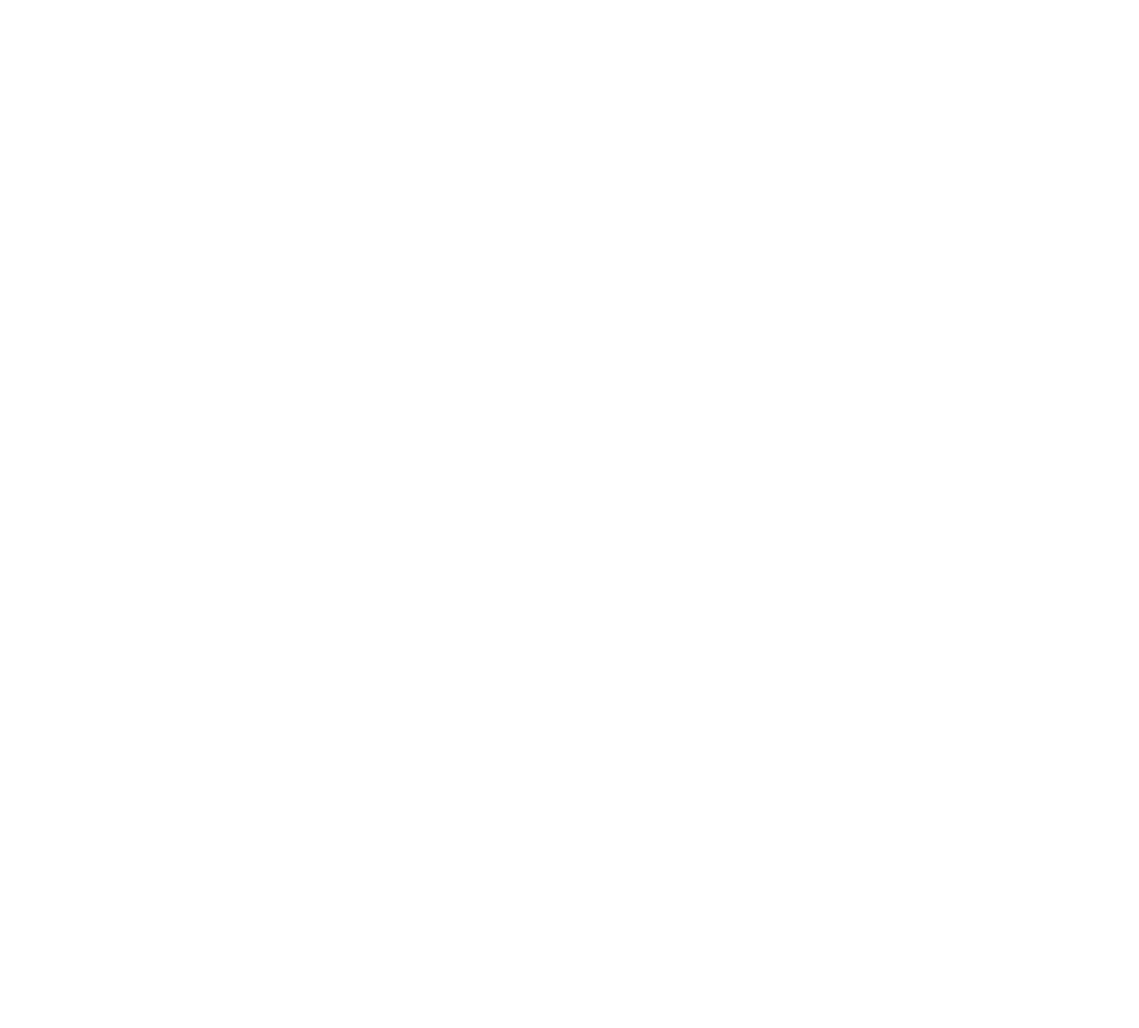
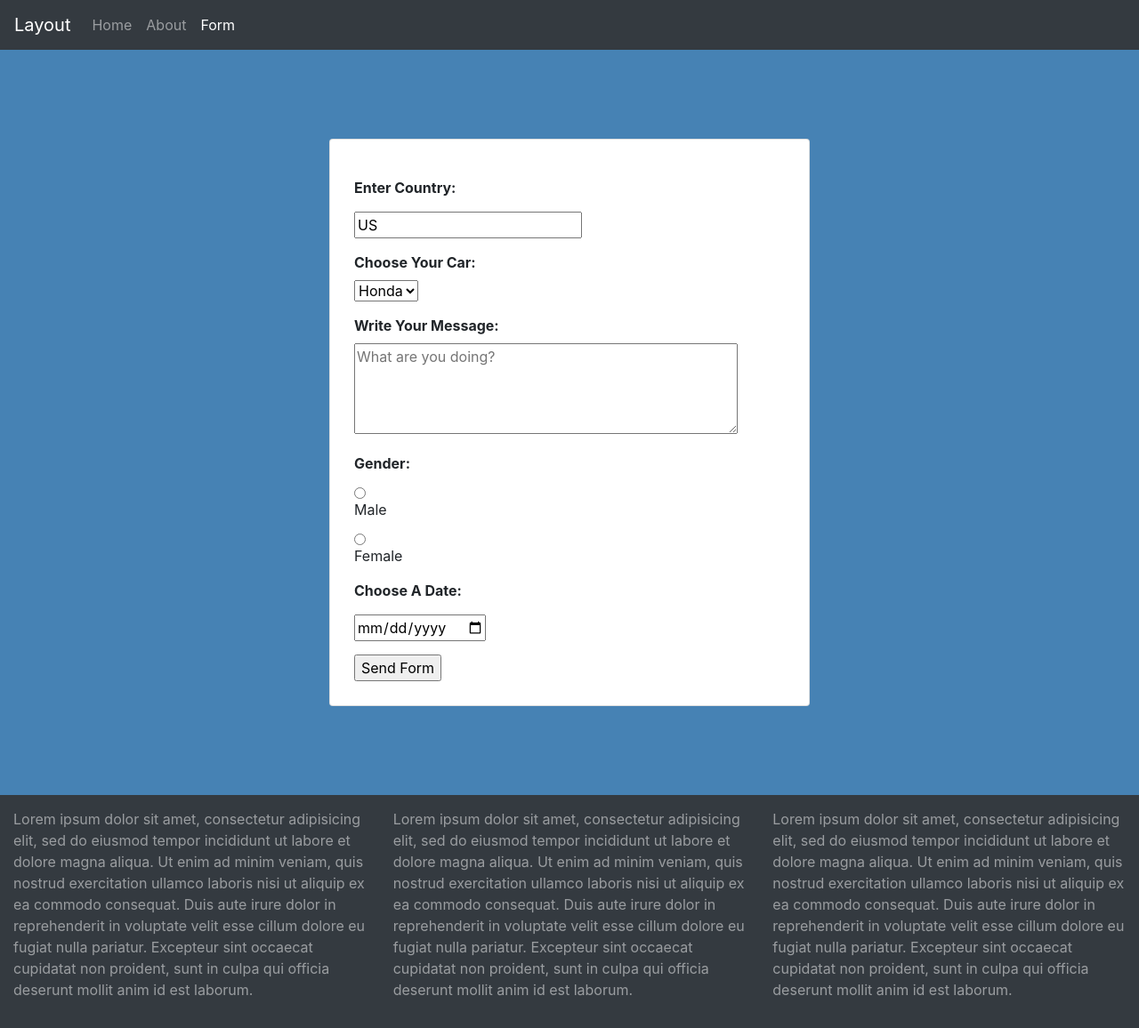
Before and after one commit to ccyueh/ct_bootstrap_templating, a plain HTML site: page html/form.html in a window 1280 px wide. Shown: the whole page at 89% size. Before the commit the page ends 800 px from the top, so only its background shows below. Drawn offline with nearby package versions, Linux system fonts and the light colour scheme.

Commit message:
project completed

```diff
--- a/css/main.css
+++ b/css/main.css
@@ -64,6 +64,23 @@ body {
   border-radius: 5px;
 }
 
+label {
+  margin-top: 15px;
+  display: block;
+  font-weight: bold;
+}
+
+input {
+  display: block;
+  margin-top: 15px;
+}
+
+textarea {
+  min-width: 20%;
+  max-width: 100%;
+  resize: both;
+}
+
 footer {
   margin-top: 100px;
   padding: 15px;
--- a/html/form.html
+++ b/html/form.html
@@ -0,0 +1,86 @@
+<!DOCTYPE html>
+<html lang="en" dir="ltr">
+  <head>
+    <meta charset="utf-8">
+    <title>Layout - Form</title>
+
+    <!-- attach bootstrap 4 css -->
+    <link rel="stylesheet" href="https://maxcdn.bootstrapcdn.com/bootstrap/4.0.0/css/bootstrap.min.css" integrity="sha384-Gn5384xqQ1aoWXA+058RXPxPg6fy4IWvTNh0E263XmFcJlSAwiGgFAW/dAiS6JXm" crossorigin="anonymous">
+
+    <!-- attach own css -->
+    <link rel="stylesheet" href="../css/main.css">
+  </head>
+  <body>
+    <header>
+      <div class="row">
+        <div class="col-md-12">
+          <nav class="navbar navbar-expand-lg navbar-dark bg-dark">
+            <a class="navbar-brand" href="../index.html">Layout</a>
+            <button class="navbar-toggler" type="button" data-toggle="collapse" data-target="#navbarNavAltMarkup" aria-controls="navbarNavAltMarkup" aria-expanded="false" aria-label="Toggle navigation">
+              <span class="navbar-toggler-icon"></span>
+            </button>
+            <div class="collapse navbar-collapse" id="navbarNavAltMarkup">
+              <div class="navbar-nav">
+                <a class="nav-item nav-link" href="../index.html">Home <span class="sr-only">(current)</span></a>
+                <a class="nav-item nav-link" href="./about.html">About</a>
+                <a class="nav-item nav-link active" href="./form.html">Form</a>
+              </div>
+            </div>
+          </nav> <!-- ends col 12 -->
+        </div> <!-- ends row -->
+      </div>
+    </header>
+
+    <main> <!-- ends card for form -->
+      <div class="container">
+        <div class="row">
+          <div class="col-md-6 offset-md-3 col-sm-8 offset-sm-2">
+            <div class="card">
+              <form action="https://www.w3schools.com/action_page.php" method="post">
+                <label for="country">Enter Country:</label>
+                <input type="text" name="country" value="US" required>
+
+                <label for="car">Choose Your Car:</label>
+                <select name="car">
+                  <option value="honda">Honda</option>
+                  <option value="ford">Ford</option>
+                </select>
+
+                <label for="message">Write Your Message:</label>
+                <textarea name="message" rows="4" cols="40" placeholder="What are you doing?"></textarea>
+
+                <label for="gender">Gender:</label>
+                <input type="radio" name="gender" value="male">Male</input>
+                <input type="radio" name="gender" value="female">Female</input>
+
+                <label for="date">Choose A Date:</label>
+                <input type="date" name="date">
+
+                <input type="submit" name="submit" value="Send Form">
+              </form>
+            </div> <!-- ends card for form -->
+          </div> <!-- ends col 4 for form -->
+        </div> <!-- ends row-->
+      </div> <!-- ends container -->
+    </main>
+
+    <footer>
+      <div class="row">
+        <div class="col-md-4">
+          <p>Lorem ipsum dolor sit amet, consectetur adipisicing elit, sed do eiusmod tempor incididunt ut labore et dolore magna aliqua. Ut enim ad minim veniam, quis nostrud exercitation ullamco laboris nisi ut aliquip ex ea commodo consequat. Duis aute irure dolor in reprehenderit in voluptate velit esse cillum dolore eu fugiat nulla pariatur. Excepteur sint occaecat cupidatat non proident, sunt in culpa qui officia deserunt mollit anim id est laborum.</p>
+        </div> <!-- ends col 4 -->
+        <div class="col-md-4">
+          <p>Lorem ipsum dolor sit amet, consectetur adipisicing elit, sed do eiusmod tempor incididunt ut labore et dolore magna aliqua. Ut enim ad minim veniam, quis nostrud exercitation ullamco laboris nisi ut aliquip ex ea commodo consequat. Duis aute irure dolor in reprehenderit in voluptate velit esse cillum dolore eu fugiat nulla pariatur. Excepteur sint occaecat cupidatat non proident, sunt in culpa qui officia deserunt mollit anim id est laborum.</p>
+        </div> <!-- ends col 4 -->
+        <div class="col-md-4">
+          <p>Lorem ipsum dolor sit amet, consectetur adipisicing elit, sed do eiusmod tempor incididunt ut labore et dolore magna aliqua. Ut enim ad minim veniam, quis nostrud exercitation ullamco laboris nisi ut aliquip ex ea commodo consequat. Duis aute irure dolor in reprehenderit in voluptate velit esse cillum dolore eu fugiat nulla pariatur. Excepteur sint occaecat cupidatat non proident, sunt in culpa qui officia deserunt mollit anim id est laborum.</p>
+        </div> <!-- ends col 4 -->
+      </div> <!-- ends row for footer -->
+    </footer>
+
+    <!-- attach bootstrap 4 js -->
+    <script src="https://code.jquery.com/jquery-3.2.1.slim.min.js" integrity="sha384-KJ3o2DKtIkvYIK3UENzmM7KCkRr/rE9/Qpg6aAZGJwFDMVNA/GpGFF93hXpG5KkN" crossorigin="anonymous"></script>
+    <script src="https://cdnjs.cloudflare.com/ajax/libs/popper.js/1.12.9/umd/popper.min.js" integrity="sha384-ApNbgh9B+Y1QKtv3Rn7W3mgPxhU9K/ScQsAP7hUibX39j7fakFPskvXusvfa0b4Q" crossorigin="anonymous"></script>
+    <script src="https://maxcdn.bootstrapcdn.com/bootstrap/4.0.0/js/bootstrap.min.js" integrity="sha384-JZR6Spejh4U02d8jOt6vLEHfe/JQGiRRSQQxSfFWpi1MquVdAyjUar5+76PVCmYl" crossorigin="anonymous"></script>
+  </body>
+</html>
```
